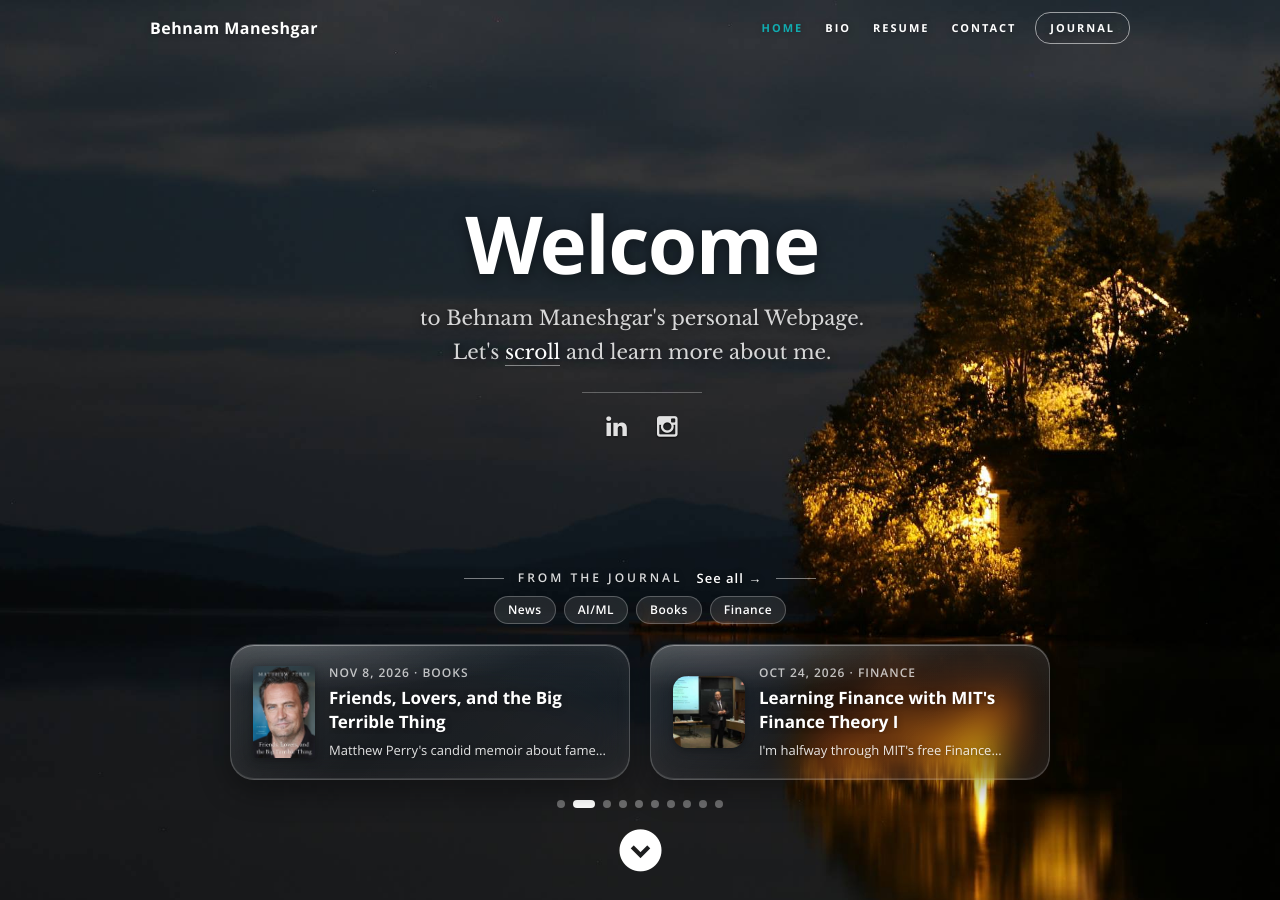
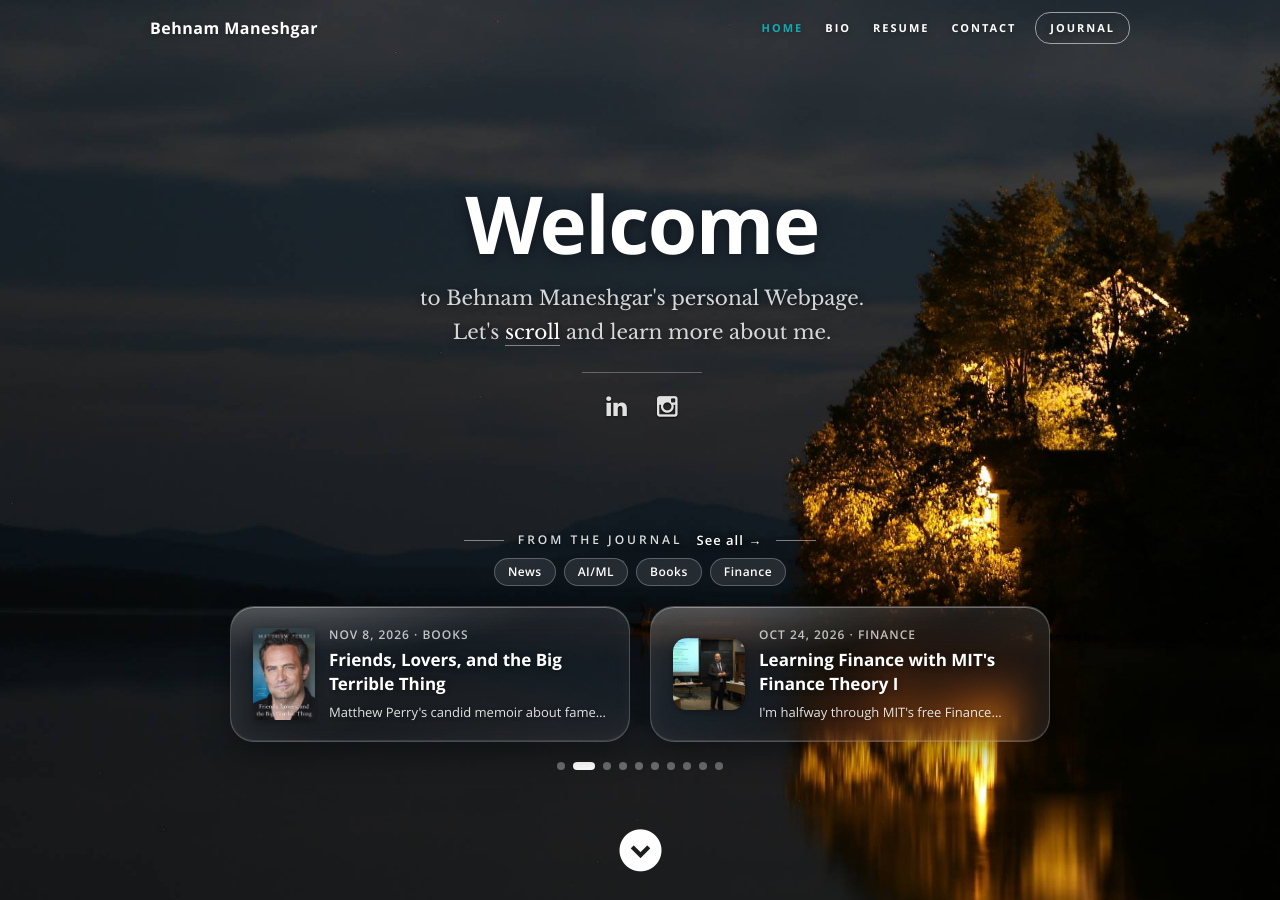
Before and after one commit to maneshgar/personal-website, a Jekyll site: the page built from index.html, in a window 1280 px wide and 900 px high. Built offline with Jekyll 4.4.1, drawn with Linux system fonts in a browser that asks for light colours.

Commit message:
Lift welcome content away from the bottom edge
Co-Authored-By: Claude Opus 5.5 <noreply@anthropic.com>

```diff
--- a/css/journal.css
+++ b/css/journal.css
@@ -341,7 +341,7 @@ header .hero-latest-wrap {
    position: absolute;
    left: 0;
    right: 0;
-   bottom: calc(92px + var(--hero-fade, 0px));
+   bottom: calc(130px + var(--hero-fade, 0px));
    z-index: 2;
 }
 header .hero-latest-label {
@@ -516,7 +516,7 @@ header .hero-card-text {
 }
 
 @media only screen and (max-width: 767px) {
-   header .hero-latest-wrap { bottom: calc(20px + var(--hero-fade, 0px)); }
+   header .hero-latest-wrap { bottom: calc(64px + var(--hero-fade, 0px)); }
    header .hero-card { width: 300px; height: 124px; padding: 14px 16px; border-radius: 20px; }
    header .hero-card-title { font-size: 15px; line-height: 21px; }
    header .hero-card-text { -webkit-line-clamp: 1; }
--- a/css/layout.css
+++ b/css/layout.css
@@ -1313,12 +1313,12 @@ header:after {
 }
 header .scrolldown a { z-index: 3; bottom: calc(30px + var(--hero-fade)); }
 header#home .banner { padding-bottom: calc(30px + var(--hero-fade)); }
-header#home.has-latest .banner { padding-bottom: calc(260px + var(--hero-fade)); }
+header#home.has-latest .banner { padding-bottom: calc(300px + var(--hero-fade)); }
 #about { padding-top: 64px; }
 @media only screen and (max-width: 767px) {
    header#home { --hero-fade: 180px; }
    header#home .banner { padding-bottom: calc(12px + var(--hero-fade)); }
-   header#home.has-latest .banner { padding-bottom: calc(216px + var(--hero-fade)); }
+   header#home.has-latest .banner { padding-bottom: calc(260px + var(--hero-fade)); }
 }
 @media only screen and (max-height: 640px) {
    header#home.has-latest .banner { padding-bottom: calc(30px + var(--hero-fade)); }
```
